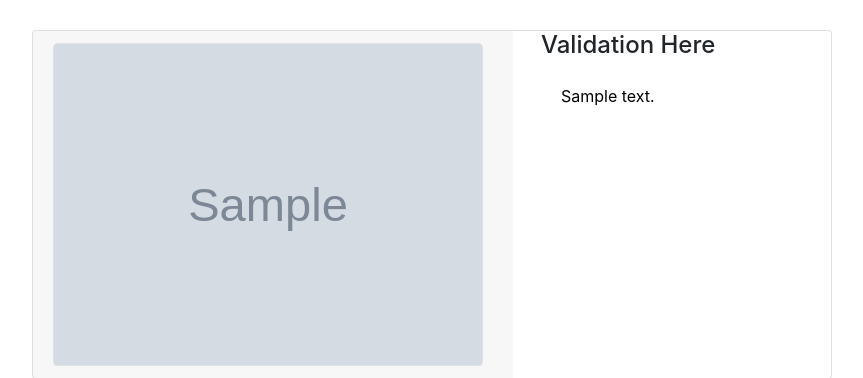
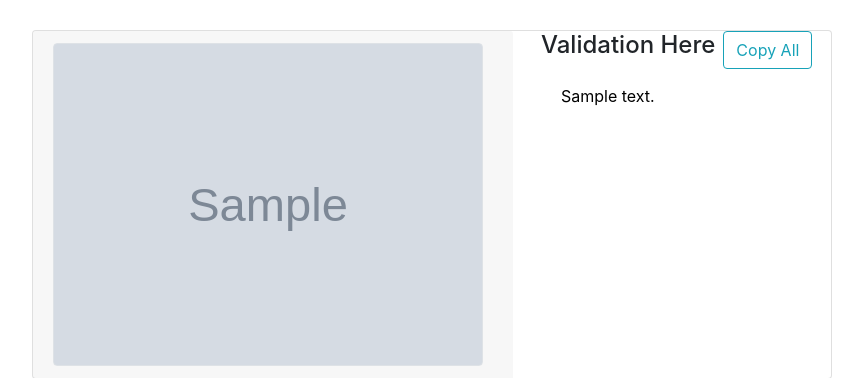
Before and after one commit to 993506205/OCR-Validation-Page, a Django app: page /ocrfiles/1/1 in a window 1280 px wide. Shown: the part 150-528 px from the top of the page, without its empty margins (208-1071 px from the left). Run offline with Django 3.2, Linux system fonts and the light colour scheme; tables that the repository leaves empty hold one stand-in row (values such as "Sample post"); grey boxes marked "Sample" are stand-in pictures; some libraries are stand-ins or nearby versions; some web fonts are replaced.

Commit message:
Add copy all button

```diff
--- a/templates/ocrfiles/validation.html
+++ b/templates/ocrfiles/validation.html
@@ -54,6 +54,9 @@
               </div>
             </div>
             </div>
+            <div class="float-right" title="Copy all to clipboard">
+              <button onclick="myFunction()" class="btn btn-outline-info"></i> Copy All</button>
+            </div>
           </div>
       {% endfor %}
     {% else %}
@@ -61,6 +64,7 @@
         <p>No Files Available</p>
       </div>
     {% endif %}
+    <textarea id='copy' style="display: none"></textarea>
 
 <script src="{% static 'js/jquery.maphilight.js' %}"></script>
 <script type="text/javascript">
@@ -82,6 +86,20 @@ window.onload = function(){
     $('#text' + id).mouseover();
     $('#text' + id).mouseout();
   {% endfor %}
+}
+
+function myFunction(){
+  var text = "";
+  var id;
+  {% for text in validation_text %}
+    id = {{ text.id }}
+    text = text.concat(document.getElementById("text" + id).value, " ");
+  {% endfor %}
+  document.getElementById("copy").setAttribute("value", text);
+  $("#copy").show().val(text)[0].select();
+  document.execCommand("copy");
+  $("#copy").hide();
+  alert("Copied successfully!")
 }
 
 
```
